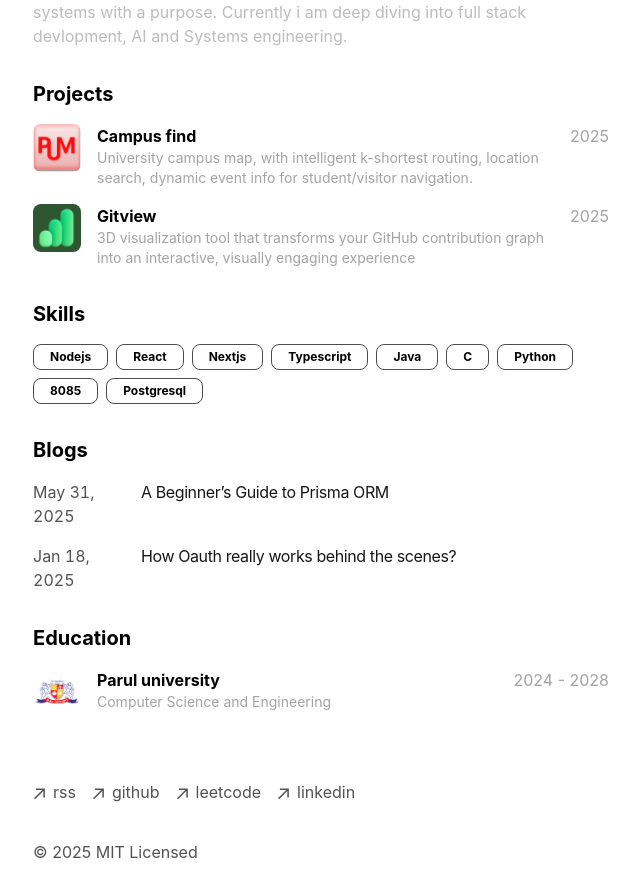
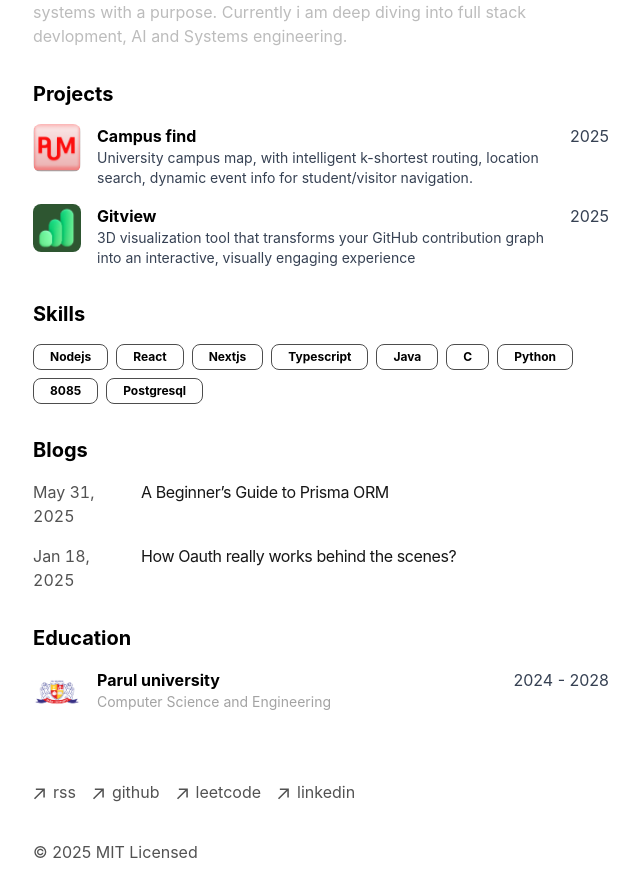
Before and after one commit to deep-vinci/portfolio, a Next.js app: page / in a window 1280 px wide. Shown: the part 240-1136 px from the top of the page, without its empty margins (319-959 px from the left). Built offline with nearby package versions, Linux system fonts and the light colour scheme.

Commit message:
style: improve color contrast for text elements in components
Update text color classes in education and projects components to use
gray-700 for light mode and #bcbcbc for dark mode instead of the
#a3a3a3. This change enhances readability and ensures better visual
contrast across themes.

```diff
--- a/app/components/education.tsx
+++ b/app/components/education.tsx
@@ -10,7 +10,9 @@ export default function Education() {
                         Computer Science and Engineering
                     </p>
                 </div>
-                <div className="text-[#a3a3a3] ml-auto mr-0">2024 - 2028</div>
+                <div className="text-gray-700 dark:text-[#bcbcbc] ml-auto mr-0">
+                    2024 - 2028
+                </div>
             </div>
         </>
     );
--- a/app/components/projects.tsx
+++ b/app/components/projects.tsx
@@ -28,9 +28,11 @@ export default function Projects() {
                     ></div>
                     <div>
                         <h3 className="font-bold">{project.name}</h3>
-                        <p className="text-sm text-[#a3a3a3]">{project.desc}</p>
+                        <p className="text-sm text-gray-700 dark:text-[#bcbcbc]">
+                            {project.desc}
+                        </p>
                     </div>
-                    <div className=" shrink-0 text-[#a3a3a3] ml-auto mr-0">
+                    <div className=" shrink-0 text-gray-700 dark:text-[#bcbcbc] ml-auto mr-0">
                         {project.date}
                         {/* <button className="bg-[#0091004c] text-[#009100] font-bold px-3 py-1 text-sm rounded-full">
                             more
```
